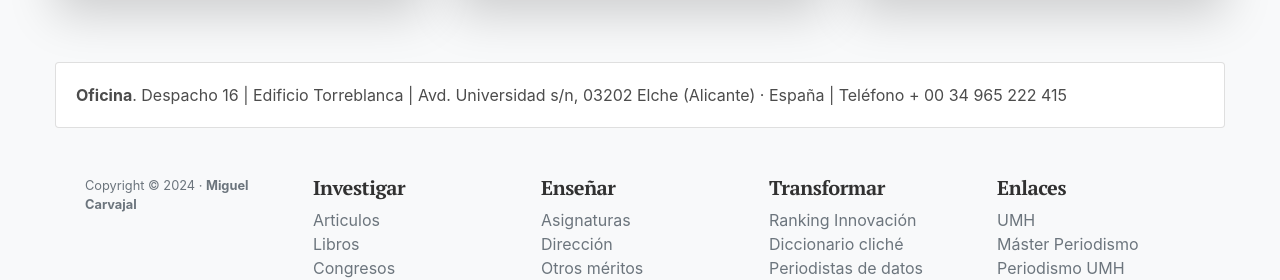
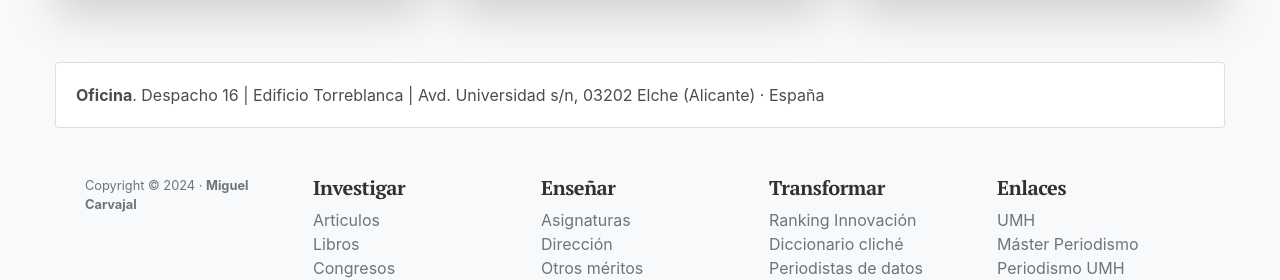
Before and after one commit to miguelcarvajal/miguelcarvajal.github.io, a Jekyll site: the page built from index.md, in a window 1280 px wide. Shown: the part 1142-1422 px from the top of the page. Built offline with Jekyll 4.4.1, drawn with Linux system fonts in a browser that asks for light colours.

Commit message:
no phone

```diff
--- a/_layouts/default.html
+++ b/_layouts/default.html
@@ -28,7 +28,7 @@
 
 <div class="card">
   <div class="card-body">
-  <strong>Oficina</strong>. Despacho 16 | Edificio Torreblanca | Avd. Universidad s/n, 03202 Elche (Alicante) · España | Teléfono + 00 34 965 222 415
+  <strong>Oficina</strong>. Despacho 16 | Edificio Torreblanca | Avd. Universidad s/n, 03202 Elche (Alicante) · España
   </div>
 </div>
 
```
